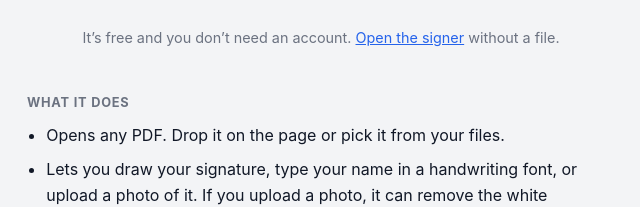
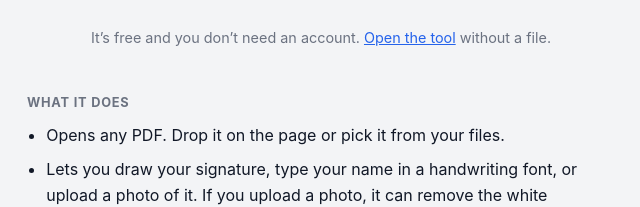
Before and after one commit to john-rock/just-sign-it, an Astro site: page / in a window 1280 px wide. Shown: the part 421-628 px from the top of the page, 319-959 px from the left. Built offline with nearby package versions, Linux system fonts and the light colour scheme; Astro itself is replaced by a stand-in of ours.

Commit message:
Rename homepage link to 'Open the tool'

```diff
--- a/src/pages/index.astro
+++ b/src/pages/index.astro
@@ -11,7 +11,7 @@ import { appSchema, organizationSchema, websiteSchema } from '../data/schema';
   <h1>Sign PDFs <mark>right in your browser.</mark></h1>
   <p>Open a PDF, add your signature, and download the signed copy. Nothing gets uploaded, so your file <mark>never leaves your computer.</mark></p>
   <DropZone />
-  <p class="dz-note">It’s free and you don’t need an account. <a href="/sign">Open the signer</a> without a file.</p>
+  <p class="dz-note">It’s free and you don’t need an account. <a href="/sign">Open the tool</a> without a file.</p>
 
   <h2>What it does</h2>
   <ul>
```
